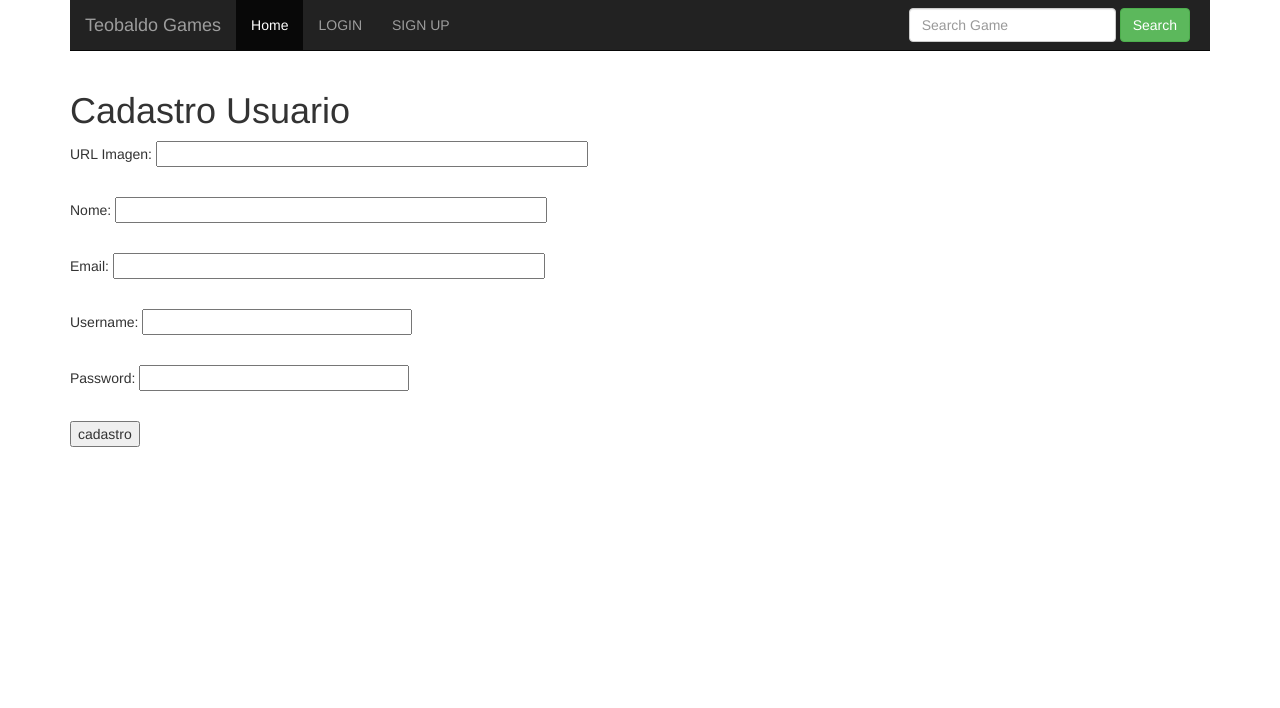
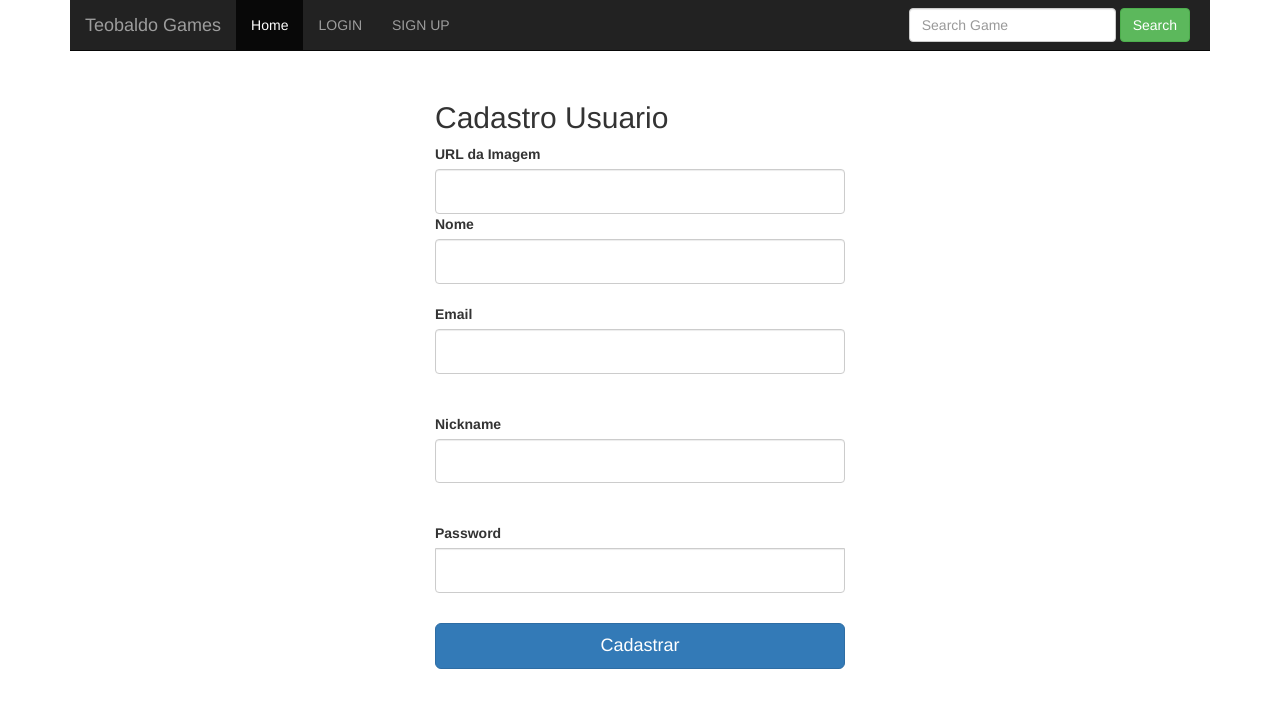
Before and after one commit to jcwillian/TeobaldoGames, a Flask app: page /singup in a window 1280 px wide. Shown: the top 708 px of the page. Run offline with Flask 2, Linux system fonts and the light colour scheme; parts of the project's set-up code (start-up, migrations or seed data) failed here and were passed over; some libraries are stand-ins or nearby versions.

Commit message:
mudando visual do formulario

```diff
--- a/TeobaldoGames/templates/cadastro.html
+++ b/TeobaldoGames/templates/cadastro.html
@@ -1,44 +1,63 @@
 {% extends "base.html" %}
 {% block content %}
-	<h1>Cadastro Usuario</h1>
-	<form action="" method="post" name="cadastro" enctype="multipart/form-data">
+
+	<style type="text/css">
+
+.form-signup {
+  max-width: 430px;
+  padding: 10px;
+  margin: 0 auto;
+}
+.form-signup .form-signup-heading,
+.form-signup {
+  margin-bottom: 10px;
+}
+.form-signup {
+  font-weight: normal;
+}
+.form-signup .form-control {
+  position: relative;
+  height: auto;
+  -webkit-box-sizing: border-box;
+     -moz-box-sizing: border-box;
+          box-sizing: border-box;
+  padding: 10px;
+  font-size: 16px;
+}
+.form-signup .form-control:focus {
+  z-index: 4;
+}
+.form-signup input[type="email"] {
+  margin-bottom: -1px;
+  border-bottom-right-radius: 0;
+  border-bottom-left-radius: 0;
+}
+.form-signup input[type="password"] {
+  margin-bottom: 10px;
+  border-top-left-radius: 0;
+  border-top-right-radius: 0;
+}
+	</style>
+	<form class="form-signup" method="post" name="cadastro">
 		{{ form.hidden_tag() }}
-
-		<p>
-			URL Imagen: {{ form.photo(size=50) }}<br>
-			{% for error in form.photo.errors %}
-            <span style="color: red;">[{{ error }}]</span>
-          {% endfor %}<br>
-		</p>
-
-		<p>
-			Nome: {{ form.name(size=50) }}<br>
-			{% for error in form.name.errors %}
-            <span style="color: red;">[{{ error }}]</span>
-          {% endfor %}<br>
-		</p>
-
-
-		<p>
-			Email: {{ form.email(size=50) }}<br>
+		<h2 class="form-signup-heading">Cadastro Usuario</h2>
+		<label>URL da Imagem</label>
+			{{ form.photo(size=50, class='form-control') }}
+		<label>Nome</label>
+			{{ form.name(size=50, class='form-control') }}<br>
+		<label>Email</label>
+			{{ form.email(size=50, class='form-control') }}<br>
 			{% for error in form.email.errors %}
             <span style="color: red;">[{{ error }}]</span>
           {% endfor %}<br>
-		</p>
-
-		<p>
-			Username: {{ form.nickname(size=30) }}<br>
+		<label>Nickname</label>
+			{{ form.nickname(size=30, class='form-control') }}<br>
 			{% for error in form.nickname.errors %}
             <span style="color: red;">[{{ error }}]</span>
           {% endfor %}<br>
-		</p>
+		<label>Password</label>
+			{{ form.password(size=30, class='form-control') }}<br>
 
-		<p>
-			Password: {{ form.password(size=30) }}<br>
-			{% for error in form.password.errors %}
-            <span style="color: red;">[{{ error }}]</span>
-          {% endfor %}<br>
-		</p>
-		<p><input type="submit" value="cadastro"></p>
+		<button class="btn btn-lg btn-primary btn-block" type="submit">Cadastrar</button>
 	</form>
 {% endblock %}
```
